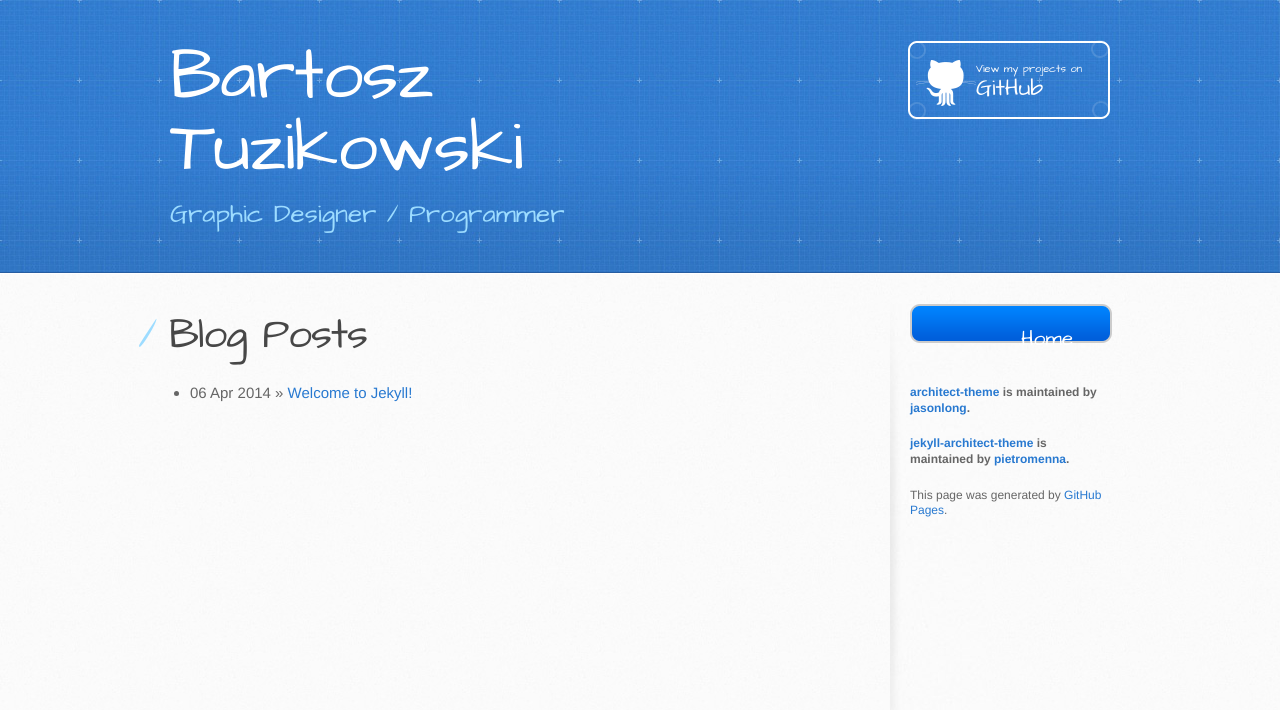
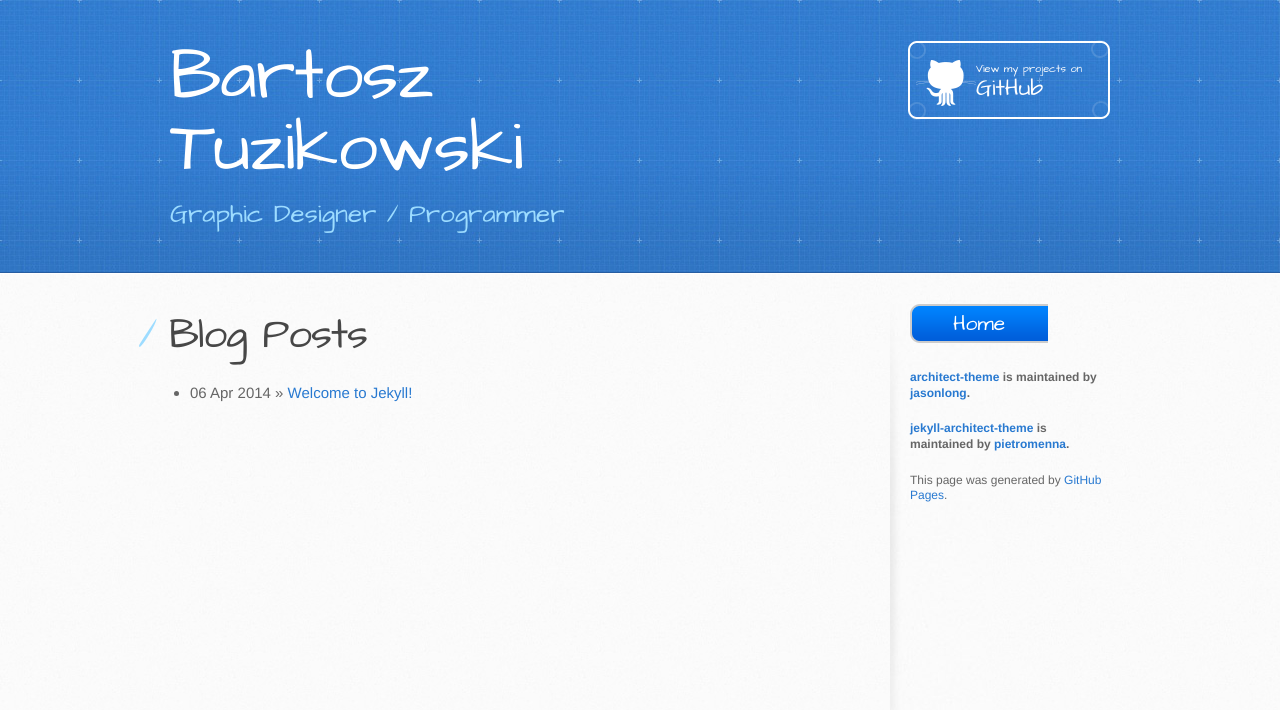
Before and after one commit to TankadiN/tankadin.github.io, a Jekyll site: the page built from index.html, in a window 1280 px wide. Shown: the top 710 px of the page. Built offline with Jekyll 4.4.1, drawn with Linux system fonts in a browser that asks for light colours.

Commit message:
Update stylesheet.css

```diff
--- a/stylesheets/stylesheet.css
+++ b/stylesheets/stylesheet.css
@@ -529,8 +529,7 @@
 a.navbutton {
   width: 134px;
   height: 58px;
-  padding-top: 22px;
-  padding-left: 68px;
+  padding-top: 7px;
   font-family: 'Architects Daughter', 'Helvetica Neue', Helvetica, Arial, serif;
   font-size: 23px;
   line-height: 1.2;
@@ -549,10 +548,10 @@
 }
 aside a.button {
   display: block;
-  width: 138px;
+  width: 208px;
   padding-left: 64px;
   margin-bottom: 20px;
-  font-size: 21px;
+  /*font-size: 21px;*/
   background: transparent url(../images/download-button.png) 0 0 no-repeat;
 }
 aside a.navbutton {
```
